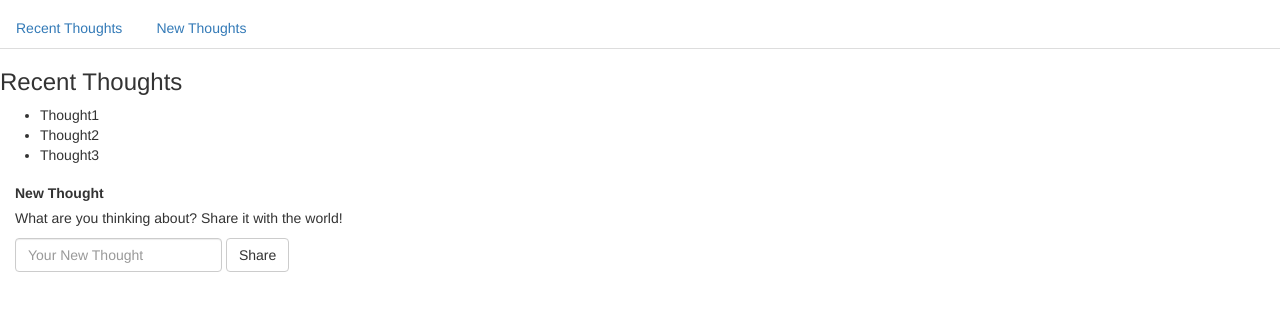
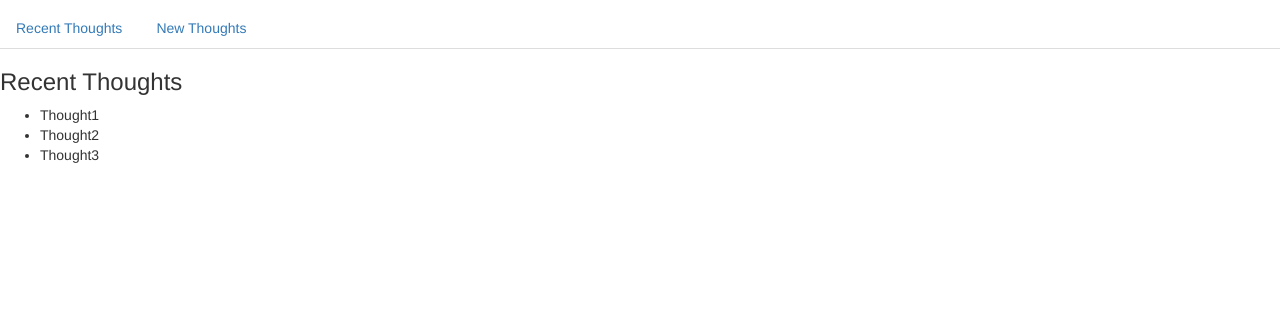
Before and after one commit to syedali575/thoughterhw, a website: page src/index.html in a window 1280 px wide. Both pictures are taken after a click on the link "Recent Thoughts". Shown: the part 63-374 px from the top of the page. Drawn offline with nearby package versions, Linux system fonts and the light colour scheme.

Commit message:
Acconplished switching for sections/screen when appropriate nav button is clicked

```diff
--- a/src/index.html
+++ b/src/index.html
@@ -49,7 +49,7 @@
 
 
 
-
+    <script src="https://code.jquery.com/jquery-3.1.1.js"></script>
     <script src="js/switching.js"></script>
   </body>
 </html>
--- a/src/js/switching.js
+++ b/src/js/switching.js
@@ -6,12 +6,14 @@ window.thoughter = window.thoughter || {};
   console.log("I am in the Thoughter HTML");
 
 
-  $(".recentSection").on("submit", function hideNew(event){
+  $(".recentSection").click(function hideNew(event){
     $("#new").hide();
+    $("#recent").show();
   });
 
-  $(".newSection").on("submit", function hideRecent(event){
+  $(".newSection").click(function hideRecent(event){
     $("#recent").hide();
+    $("#new").show();
   });
 
 
```
